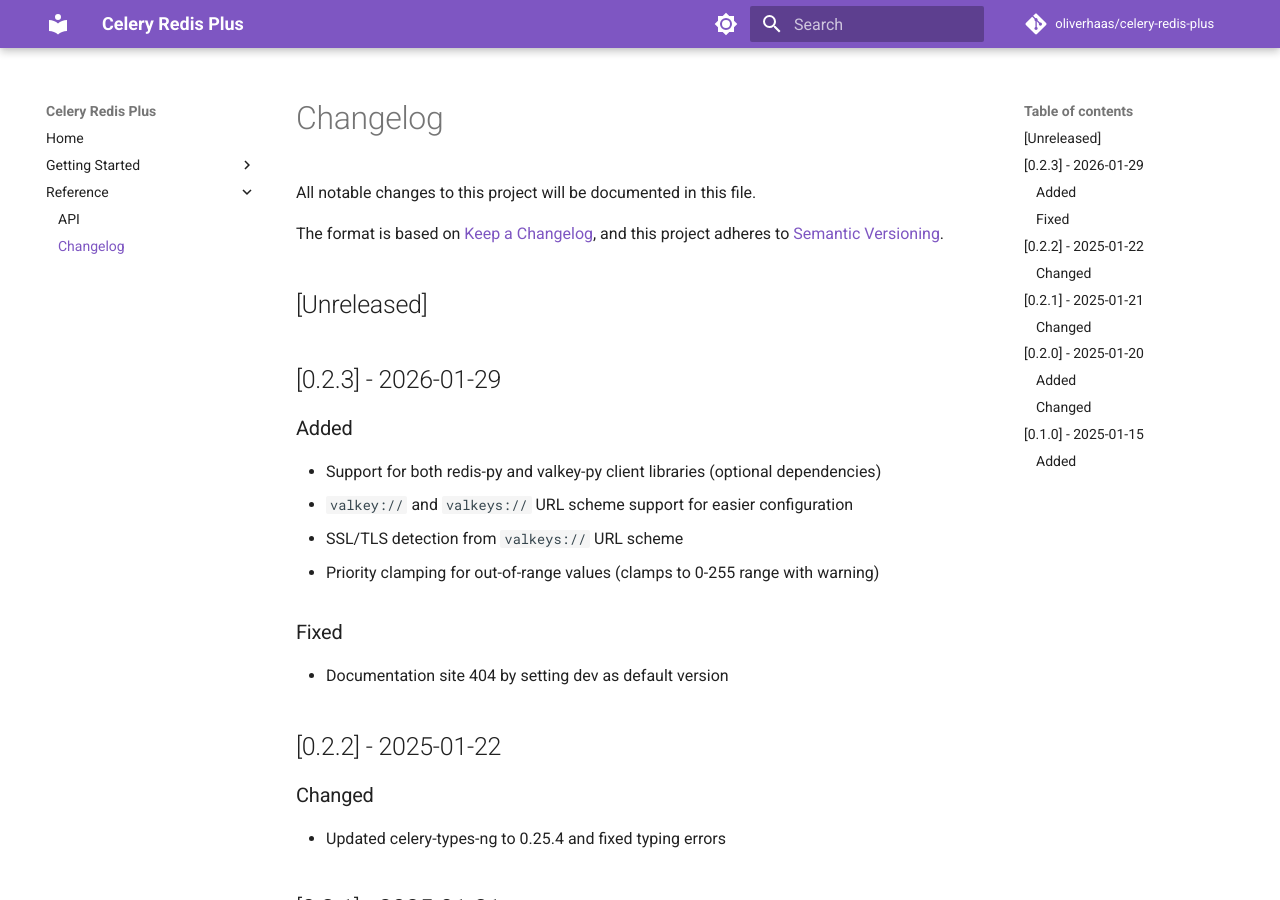
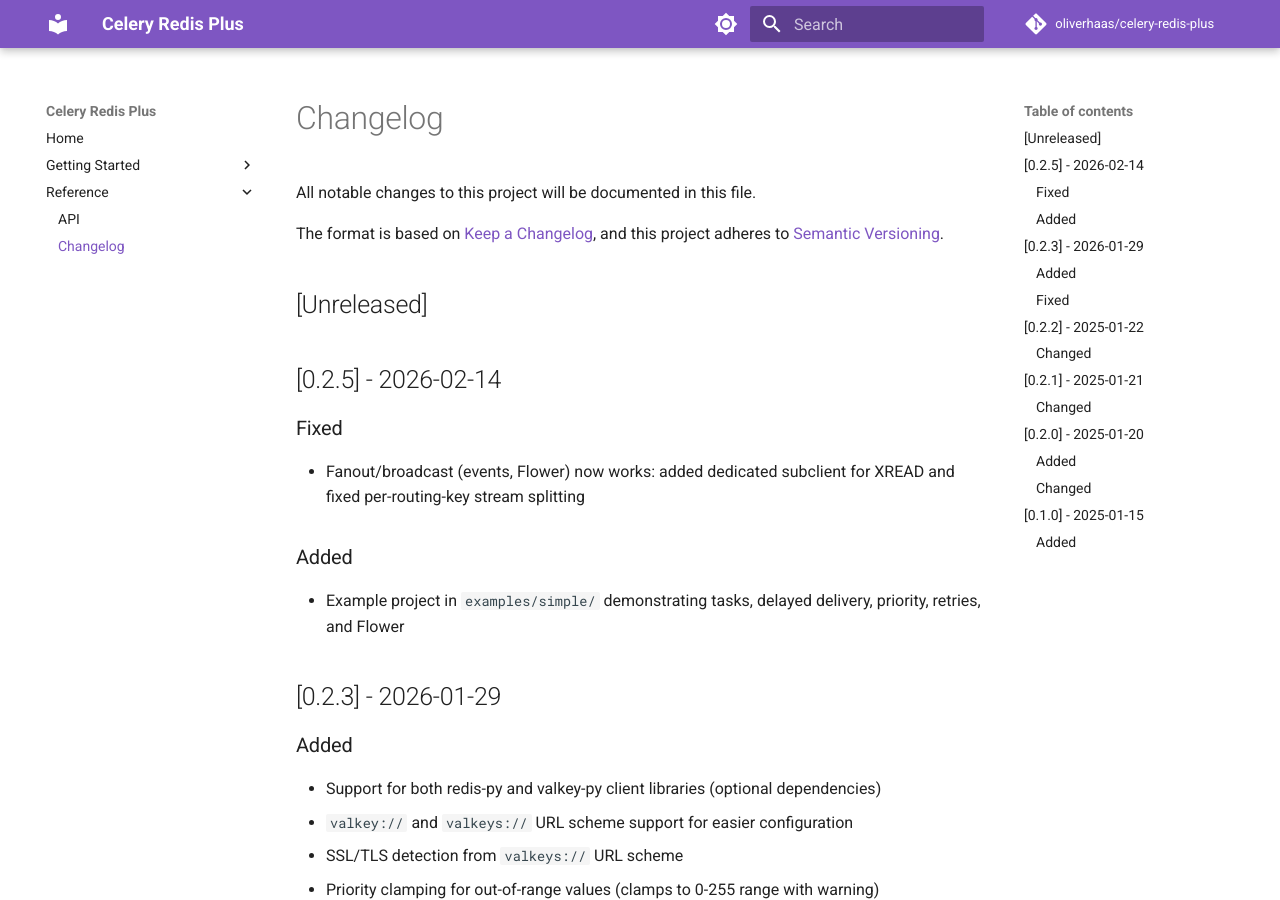
Before and after one commit to oliverhaas/celery-redis-plus, an MkDocs documentation site: the page built from docs/reference/changelog.md, in a window 1280 px wide and 900 px high. Built offline with MkDocs 1.6.1 and Material for MkDocs 9.7.7, drawn with Linux system fonts in a browser that asks for light colours; comment, search, counter and statistics services are not loaded; the version menu is left out.

Commit message:
Bump version to 0.2.5 and update changelog/docs

```diff
--- a/docs/reference/changelog.md
+++ b/docs/reference/changelog.md
@@ -6,6 +6,14 @@ The format is based on [Keep a Changelog](https://keepachangelog.com/en/1.0.0/),
 and this project adheres to [Semantic Versioning](https://semver.org/spec/v2.0.0.html).
 
 ## [Unreleased]
+
+## [0.2.5] - 2026-02-14
+
+### Fixed
+- Fanout/broadcast (events, Flower) now works: added dedicated subclient for XREAD and fixed per-routing-key stream splitting
+
+### Added
+- Example project in `examples/simple/` demonstrating tasks, delayed delivery, priority, retries, and Flower
 
 ## [0.2.3] - 2026-01-29
 
--- a/pyproject.toml
+++ b/pyproject.toml
@@ -1,6 +1,6 @@
 [project]
 name = "celery-redis-plus"
-version = "0.2.4"
+version = "0.2.5"
 description = "Enhanced Kombu Valkey/Redis transport for Celery"
 readme = "README.md"
 license = { text = "MIT" }
```
Also changed, not shown: docs/getting-started/quickstart.md (+4 -0 lines), 1 other file.
